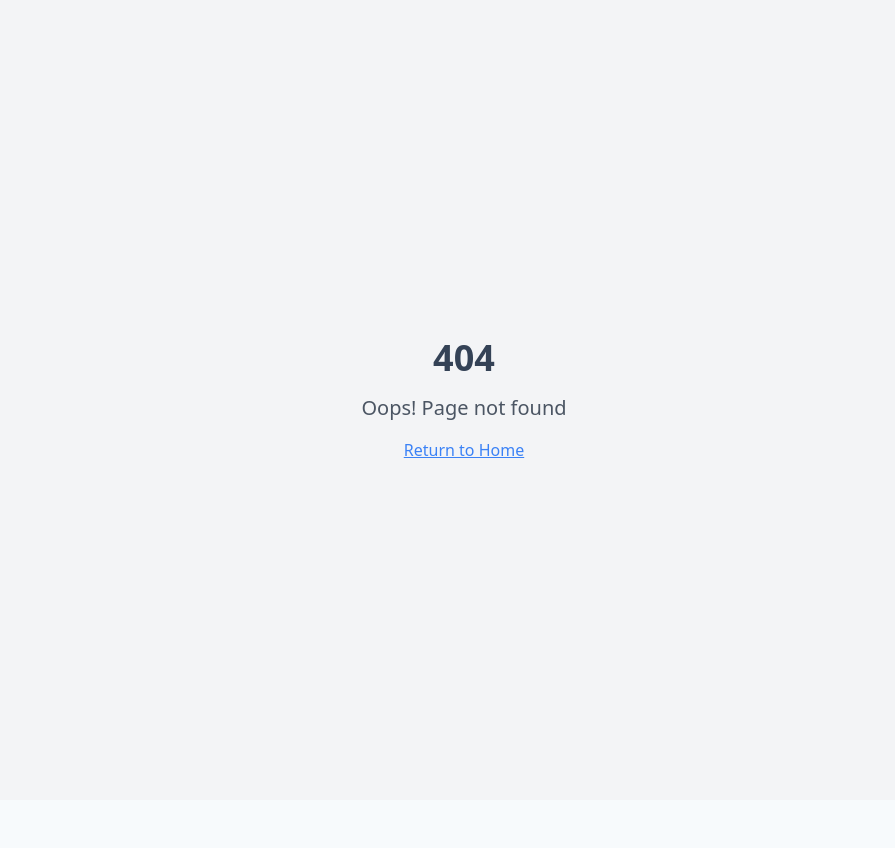
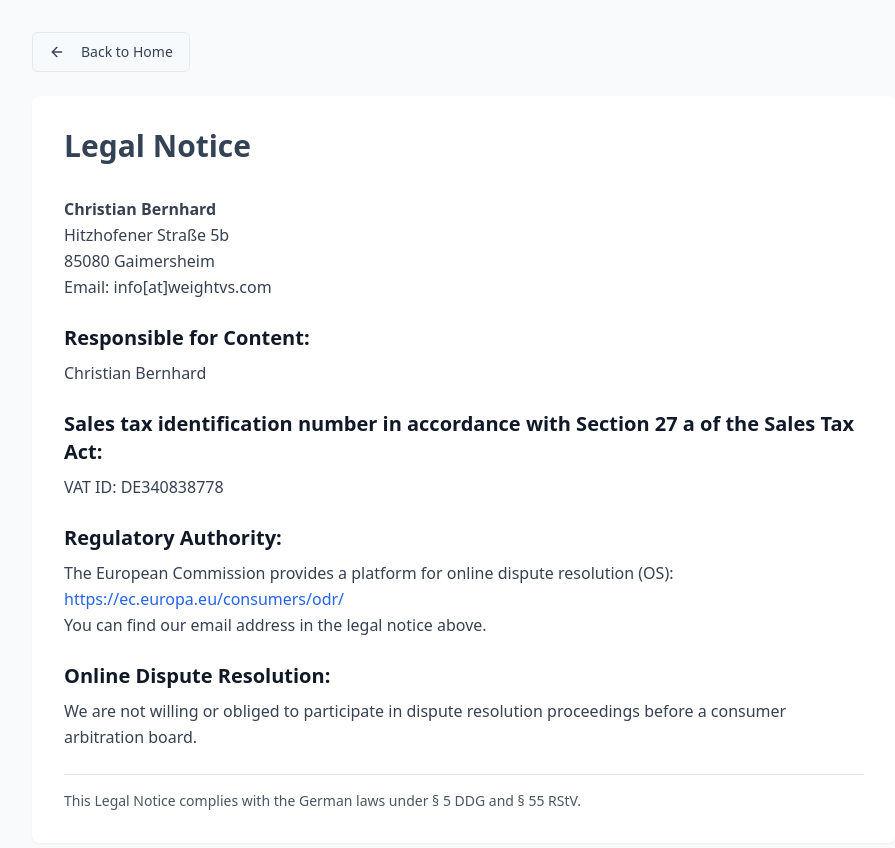
Before and after one commit to orbitartprint/weigh-it-up-now, a React (Vite) app: page /legal in a window 1280 px wide. Before the commit this address had no page. Shown: the top 848 px of the page, without its empty margins (176-1071 px from the left). Before the commit the page ends 800 px from the top, so only its background shows below. Built offline with nearby package versions, Linux system fonts and the light colour scheme.

Commit message:
Add legal notice and link
Added a "Legal" link in the footer, leading to a new legal notice page with German legal information.

```diff
--- a/src/App.tsx
+++ b/src/App.tsx
@@ -1,9 +1,11 @@
+
 import { Toaster } from "@/components/ui/toaster";
 import { Toaster as Sonner } from "@/components/ui/sonner";
 import { TooltipProvider } from "@/components/ui/tooltip";
 import { QueryClient, QueryClientProvider } from "@tanstack/react-query";
 import { BrowserRouter, Routes, Route } from "react-router-dom";
 import Index from "./pages/Index";
+import Legal from "./pages/Legal";
 import NotFound from "./pages/NotFound";
 
 const queryClient = new QueryClient();
@@ -16,6 +18,7 @@ const App = () => (
       <BrowserRouter>
         <Routes>
           <Route path="/" element={<Index />} />
+          <Route path="/legal" element={<Legal />} />
           {/* ADD ALL CUSTOM ROUTES ABOVE THE CATCH-ALL "*" ROUTE */}
           <Route path="*" element={<NotFound />} />
         </Routes>
--- a/src/pages/Index.tsx
+++ b/src/pages/Index.tsx
@@ -3,6 +3,7 @@ import { Button } from "@/components/ui/button";
 import WeightComparison from "@/components/WeightComparison";
 import { Weight } from "lucide-react";
 import { Separator } from "@/components/ui/separator";
+import { Link } from "react-router-dom";
 
 const Index = () => {
   return (
@@ -64,6 +65,14 @@ const Index = () => {
           <p className="text-xs text-muted-foreground mt-2">
             All weights are approximate and based on averages
           </p>
+          <div className="mt-3">
+            <Link
+              to="/legal"
+              className="text-xs text-muted-foreground hover:text-foreground underline"
+            >
+              Legal
+            </Link>
+          </div>
         </div>
       </footer>
     </div>
--- /dev/null
+++ b/src/pages/Legal.tsx
@@ -0,0 +1,64 @@
+
+import { ArrowLeft } from "lucide-react";
+import { Button } from "@/components/ui/button";
+import { useNavigate } from "react-router-dom";
+
+const Legal = () => {
+  const navigate = useNavigate();
+
+  return (
+    <div className="min-h-screen bg-gray-50">
+      <div className="container mx-auto px-4 py-8 max-w-4xl">
+        <Button
+          variant="outline"
+          onClick={() => navigate("/")}
+          className="mb-6"
+        >
+          <ArrowLeft size={16} className="mr-2" />
+          Back to Home
+        </Button>
+
+        <div className="bg-white rounded-lg shadow-sm p-8">
+          <h1 className="text-3xl font-bold mb-8">Legal Notice</h1>
+
+          <div className="space-y-6 text-gray-700 leading-relaxed">
+            <div>
+              <p className="font-semibold">Christian Bernhard</p>
+              <p>Hitzhofener Straße 5b</p>
+              <p>85080 Gaimersheim</p>
+              <p>Email: info[at]weightvs.com</p>
+            </div>
+
+            <div>
+              <h2 className="text-xl font-semibold mb-2 text-gray-900">Responsible for Content:</h2>
+              <p>Christian Bernhard</p>
+            </div>
+
+            <div>
+              <h2 className="text-xl font-semibold mb-2 text-gray-900">Sales tax identification number in accordance with Section 27 a of the Sales Tax Act:</h2>
+              <p>VAT ID: DE340838778</p>
+            </div>
+
+            <div>
+              <h2 className="text-xl font-semibold mb-2 text-gray-900">Regulatory Authority:</h2>
+              <p>The European Commission provides a platform for online dispute resolution (OS):</p>
+              <p><a href="https://ec.europa.eu/consumers/odr/" target="_blank" rel="noopener noreferrer" className="text-blue-600 hover:underline">https://ec.europa.eu/consumers/odr/</a></p>
+              <p>You can find our email address in the legal notice above.</p>
+            </div>
+
+            <div>
+              <h2 className="text-xl font-semibold mb-2 text-gray-900">Online Dispute Resolution:</h2>
+              <p>We are not willing or obliged to participate in dispute resolution proceedings before a consumer arbitration board.</p>
+            </div>
+
+            <div className="pt-4 border-t border-gray-200">
+              <p className="text-sm text-gray-600">This Legal Notice complies with the German laws under § 5 DDG and § 55 RStV.</p>
+            </div>
+          </div>
+        </div>
+      </div>
+    </div>
+  );
+};
+
+export default Legal;
```
